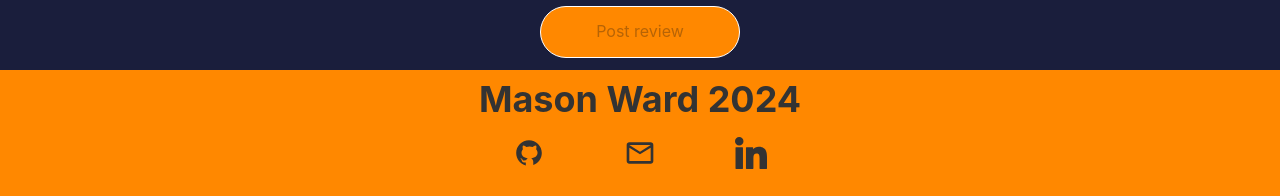
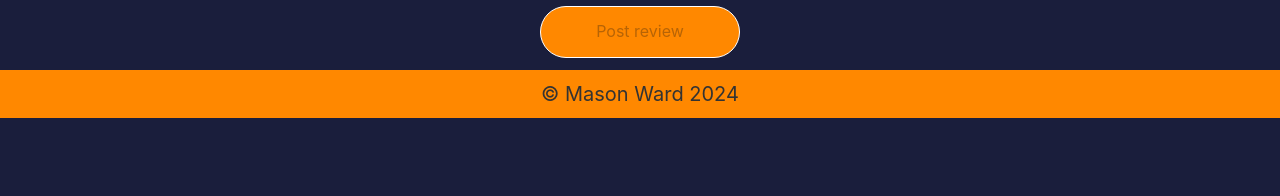
Before and after one commit to Masonward99/FE_nc_games, a React (Vite) app: page /addreview in a window 1280 px wide. Shown: the part 1136-1332 px from the top of the page. After the commit the page ends 1254 px from the top, so only its background shows below. Built offline with nearby package versions, Linux system fonts and the light colour scheme; no server answers.

Commit message:
updated footed

```diff
--- a/src/components/Footer/footer.css
+++ b/src/components/Footer/footer.css
@@ -20,24 +20,8 @@
     fill: var(--head-text);
 }
 
-.footer-links {
-    display: flex;
-    flex-direction: row;
-    gap: var(--margin-s);
-    margin-bottom: var(--margin-m);
-    width: min(20rem, 100%);
-    justify-content: space-around;
-}
+
 .footer-title {
-    font: var(--h3);
+    font: var(--big);
     margin: var(--margin-xs);
 }
-.footer-link:hover{
-    background-color: var(--head-hover);
-}
-.footer-link:hover svg{
-    fill: var(--link-color);
-}
-.footer-link {
-    padding: var(--margin-xs);
-}
--- a/src/components/Footer/footer.jsx
+++ b/src/components/Footer/footer.jsx
@@ -6,21 +6,10 @@ import Mail from "../icons/Mail"
 function Footer() {
     return (
       <div className="footer-container">
-            <div className="footer">
-                <h3 className="footer-title">Mason Ward 2024</h3>
-                <div className="footer-links">
-                    <a href="https://github.com/Masonward99" target="blank" className="footer-link">
-                        <Github />
-                    </a>
-                    <a href="mailto: masonward99@hotmail.com" target="blank" className="footer-link">
-                        <Mail />
-                    </a>
-                    <a href="https://www.linkedin.com/in/mason-ward-177475170/" target='blank' className="footer-link">
-                        <Linkedin />
-                    </a>
-                </div>
-            </div>
+        <div className="footer">
+          <h3 className="footer-title">© Mason Ward 2024</h3>
         </div>
+      </div>
     );
 }
 export default Footer
--- a/src/components/dropdown/Dropdown.jsx
+++ b/src/components/dropdown/Dropdown.jsx
@@ -1,4 +1,4 @@
-import { useRef, useState } from 'react'
+import { useRef } from 'react'
 import './Dropdown.css'
 function Dropdown({ array, item, setItem, className }) {
     const list = useRef(null)
```
